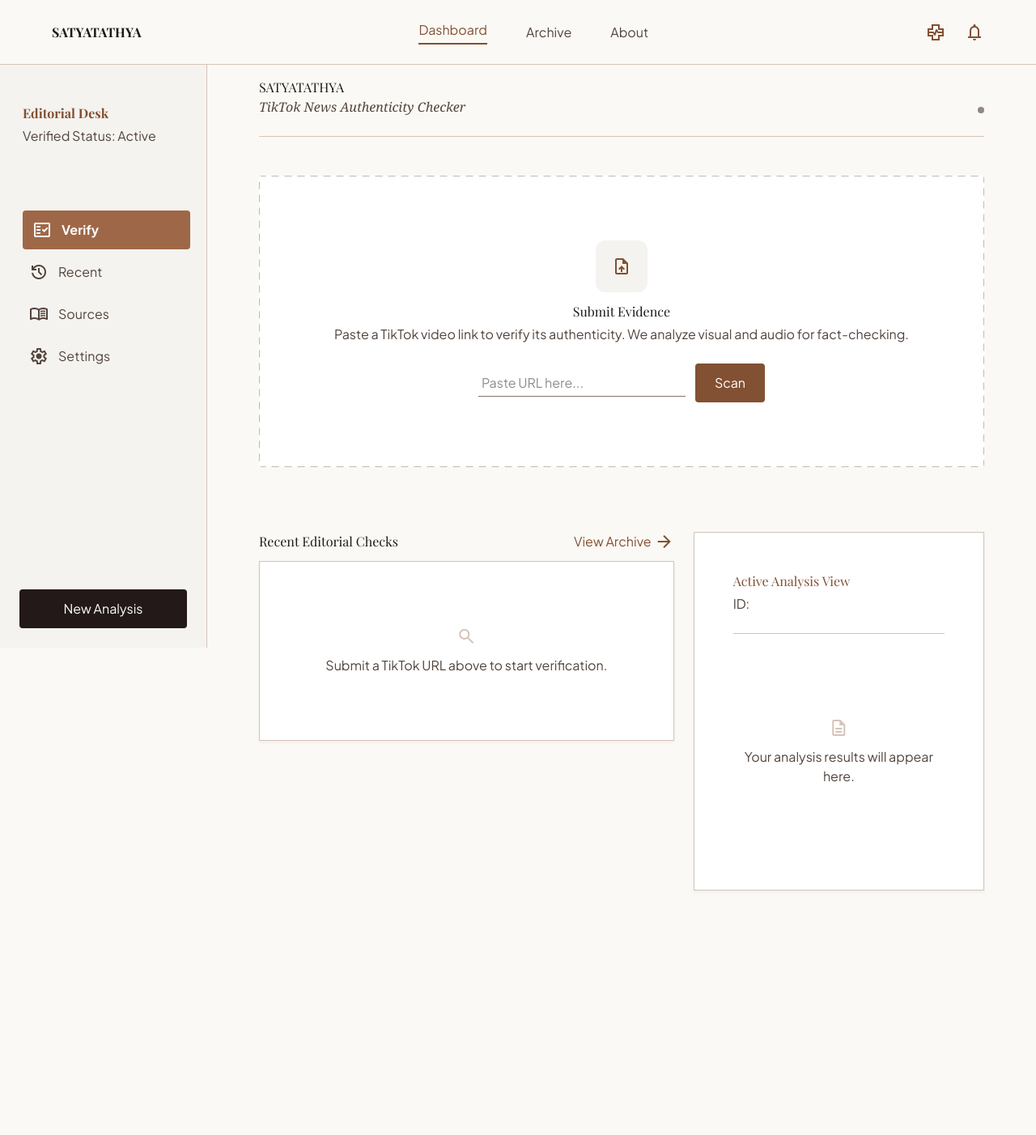
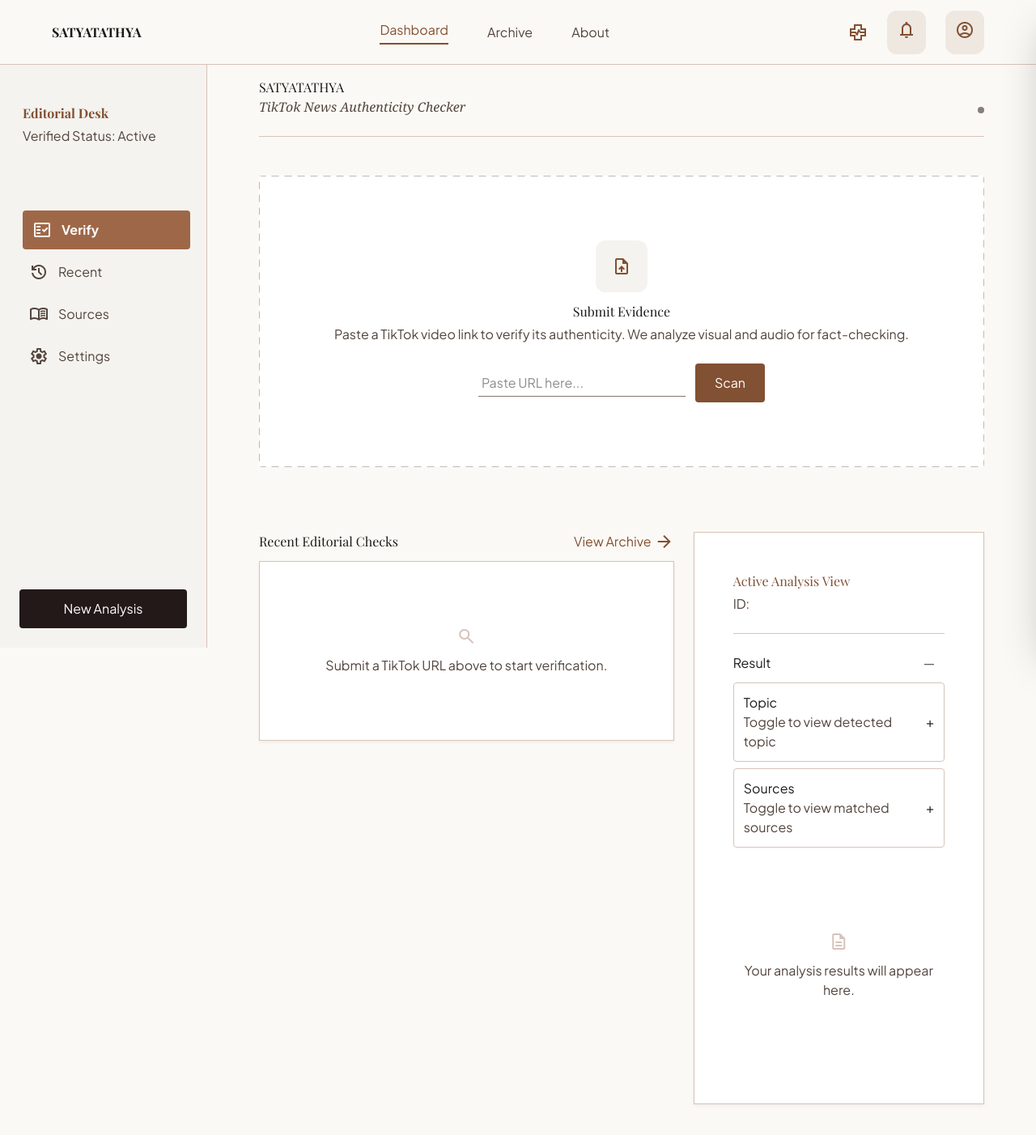
Before and after one commit to sthaarwin/SatyaTathya, a Next.js app in the folder frontend/: page / in a window 1280 px wide. Shown: the top 1402 px of the page at 81% size. Before the commit the page ends 1180 px from the top, so only its background shows below. Built offline with nearby package versions, Linux system fonts and the light colour scheme.

Commit message:
profile and notification

```diff
--- a/frontend/src/app/page.tsx
+++ b/frontend/src/app/page.tsx
@@ -36,7 +36,17 @@
     darkMode: false,
   });
   const [recentAnalyses, setRecentAnalyses] = useState<HistoryItem[]>([]);
+  const [activePanel, setActivePanel] = useState<'profile' | 'notifications' | null>(null);
+  const [claimStatus, setClaimStatus] = useState<'True' | 'False' | 'Neutral' | null>(null);
+  const [openTopic, setOpenTopic] = useState(false);
+  const [openSources, setOpenSources] = useState(false);
   const storageKey = 'satyatathyaRecentAnalyses';
+
+  const notifications = [
+    { id: 'N-1', title: 'New verification complete', message: 'Your latest TikTok check is ready.', time: '2 min ago' },
+    { id: 'N-2', title: 'Connection update', message: 'Backend service is now available.', time: '10 min ago' },
+    { id: 'N-3', title: 'Security reminder', message: 'Change your password every 90 days.', time: '1 day ago' },
+  ];
 
   useEffect(() => {
     const raw = localStorage.getItem(storageKey);
@@ -49,6 +59,11 @@
       localStorage.removeItem(storageKey);
     }
   }, []);
+
+  const randomClaim = () => {
+    const choices: Array<'True' | 'False' | 'Neutral'> = ['True', 'False', 'Neutral'];
+    return choices[Math.floor(Math.random() * choices.length)];
+  };
 
   const handleSubmit = async (e: React.FormEvent) => {
     e.preventDefault();
@@ -73,6 +88,7 @@
 
       const data: AnalysisResult = await response.json();
       setResult(data);
+      setClaimStatus(randomClaim());
 
       const score = data.verification?.final_score;
       const scoreNum = score !== undefined && score !== null ? Number(score) : 0;
@@ -158,9 +174,91 @@
         </nav>
         <div className="flex items-center gap-md">
           <span className="material-symbols-outlined text-primary">health_metrics</span>
-          <span className="material-symbols-outlined text-primary">notifications</span>
+          <button
+            type="button"
+            onClick={() => setActivePanel((prev) => (prev === 'notifications' ? null : 'notifications'))}
+            aria-label="Open notifications"
+            className="rounded-full bg-primary/10 text-primary p-3 hover:bg-primary/20 transition-colors focus:outline-none focus:ring-2 focus:ring-primary"
+          >
+            <span className="material-symbols-outlined">notifications</span>
+          </button>
+          <button
+            type="button"
+            onClick={() => setActivePanel((prev) => (prev === 'profile' ? null : 'profile'))}
+            aria-label="Open profile menu"
+            className="rounded-full bg-primary/10 text-primary p-3 hover:bg-primary/20 transition-colors focus:outline-none focus:ring-2 focus:ring-primary"
+          >
+            <span className="material-symbols-outlined">account_circle</span>
+          </button>
         </div>
       </header>
+
+      {activePanel && (
+        <button
+          type="button"
+          onClick={() => setActivePanel(null)}
+          className="fixed inset-0 z-40 bg-black/20 backdrop-blur-sm"
+          aria-label="Close panel"
+        />
+      )}
+
+      <aside className={`fixed inset-y-0 right-0 z-50 w-80 max-w-full bg-surface p-6 border-l border-outline-variant shadow-2xl transform transition-transform duration-300 ease-out ${activePanel ? 'translate-x-0' : 'translate-x-full'}`}>
+        <div className="flex items-center justify-between gap-sm mb-6">
+          <div className="flex items-center gap-sm">
+            <div className="h-12 w-12 rounded-full bg-primary/10 text-primary flex items-center justify-center text-2xl font-bold">{activePanel === 'profile' ? 'SA' : '🔔'}</div>
+            <div>
+              {activePanel === 'profile' ? (
+                <>
+                  <p className="font-headline-sm text-headline-sm font-bold">Satyatathya</p>
+                  <p className="font-body-sm text-on-surface-variant">satyatathya@example.com</p>
+                </>
+              ) : (
+                <>
+                  <p className="font-headline-sm text-headline-sm font-bold">Notifications</p>
+                  <p className="font-body-sm text-on-surface-variant">{notifications.length} new alerts</p>
+                </>
+              )}
+            </div>
+          </div>
+          <button
+            type="button"
+            onClick={() => setActivePanel(null)}
+            aria-label="Close panel"
+            className="rounded-full p-2 text-on-surface hover:bg-surface-container-high transition-colors"
+          >
+            <span className="material-symbols-outlined">close</span>
+          </button>
+        </div>
+        {activePanel === 'profile' ? (
+          <div className="space-y-3">
+            <button type="button" className="w-full rounded-xl border border-outline-variant bg-surface-container-low p-4 text-left transition hover:border-primary hover:bg-surface-container-high">
+              <p className="font-label-md text-label-md font-semibold">View Profile</p>
+              <p className="font-body-sm text-on-surface-variant">Personal account details</p>
+            </button>
+            <button type="button" className="w-full rounded-xl border border-outline-variant bg-surface-container-low p-4 text-left transition hover:border-primary hover:bg-surface-container-high">
+              <p className="font-label-md text-label-md font-semibold">Settings</p>
+              <p className="font-body-sm text-on-surface-variant">Manage preferences</p>
+            </button>
+            <button type="button" className="w-full rounded-xl border border-error/30 bg-error/10 p-4 text-left text-error transition hover:bg-error/20">
+              <p className="font-label-md text-label-md font-semibold">Logout</p>
+              <p className="font-body-sm text-error/80">Sign out of your account</p>
+            </button>
+          </div>
+        ) : (
+          <div className="space-y-3">
+            {notifications.map((item) => (
+              <div key={item.id} className="rounded-xl border border-outline-variant bg-surface-container-low p-4">
+                <p className="font-label-md text-label-md font-semibold">{item.title}</p>
+                <p className="font-body-sm text-on-surface-variant">{item.message}</p>
+                <p className="mt-2 font-label-sm text-label-sm text-on-surface-variant">{item.time}</p>
+              </div>
+            ))}
+            <button type="button" className="w-full rounded-xl border border-primary/30 bg-primary/10 p-4 text-left text-primary transition hover:bg-primary/20">
+              Mark all as read
+            </button>
+          </div>
+        )}
+      </aside>
 
       <aside className="hidden lg:flex flex-col fixed left-0 top-0 h-full p-md z-40 bg-surface-container-low border-r border-outline-variant w-64 pt-32">
         <div className="mb-xl px-xs">
@@ -440,6 +538,49 @@
                 <p className="font-label-sm text-label-sm text-on-surface-variant uppercase mt-xs">ID: {analysisId}</p>
               </div>
 
+              <div className="mb-md">
+                <div className="flex items-center justify-between">
+                  <div className="font-label-md text-label-md">Result</div>
+                  <div>
+                    <span className={`px-3 py-1 rounded-lg ${claimStatus === 'True' ? 'bg-green-100 text-green-800' : claimStatus === 'False' ? 'bg-error/10 text-error' : claimStatus === 'Neutral' ? 'bg-surface-container-high text-on-surface-variant' : 'text-on-surface-variant'}`}>
+                      {claimStatus === 'True' ? '✅ True' : claimStatus === 'False' ? '❌ False' : claimStatus === 'Neutral' ? '⚪ Neutral' : '—'}
+                    </span>
+                  </div>
+                </div>
+
+                <div className="mt-3 space-y-2">
+                  <button
+                    type="button"
+                    onClick={() => setOpenTopic((s) => !s)}
+                    className="w-full flex items-center justify-between rounded-lg border border-outline-variant p-3 text-left hover:bg-surface-container-high transition-colors"
+                  >
+                    <div>
+                      <p className="font-label-md text-label-md">Topic</p>
+                      <p className="font-body-sm text-on-surface-variant">Toggle to view detected topic</p>
+                    </div>
+                    <span className="font-label-sm">{openTopic ? '−' : '+'}</span>
+                  </button>
+                  {openTopic && (
+                    <div className="px-3 py-2 bg-surface-container-low rounded-lg text-on-surface-variant">Detected topic: Politics • Verification</div>
+                  )}
+
+                  <button
+                    type="button"
+                    onClick={() => setOpenSources((s) => !s)}
+                    className="w-full flex items-center justify-between rounded-lg border border-outline-variant p-3 text-left hover:bg-surface-container-high transition-colors"
+                  >
+                    <div>
+                      <p className="font-label-md text-label-md">Sources</p>
+                      <p className="font-body-sm text-on-surface-variant">Toggle to view matched sources</p>
+                    </div>
+                    <span className="font-label-sm">{openSources ? '−' : '+'}</span>
+                  </button>
+                  {openSources && (
+                    <div className="px-3 py-2 bg-surface-container-low rounded-lg text-on-surface-variant">• BBC News — example.com/article</div>
+                  )}
+                </div>
+              </div>
+
               {result ? (
                 <>
                   <div className="flex border-b border-outline-variant mb-md">
```
